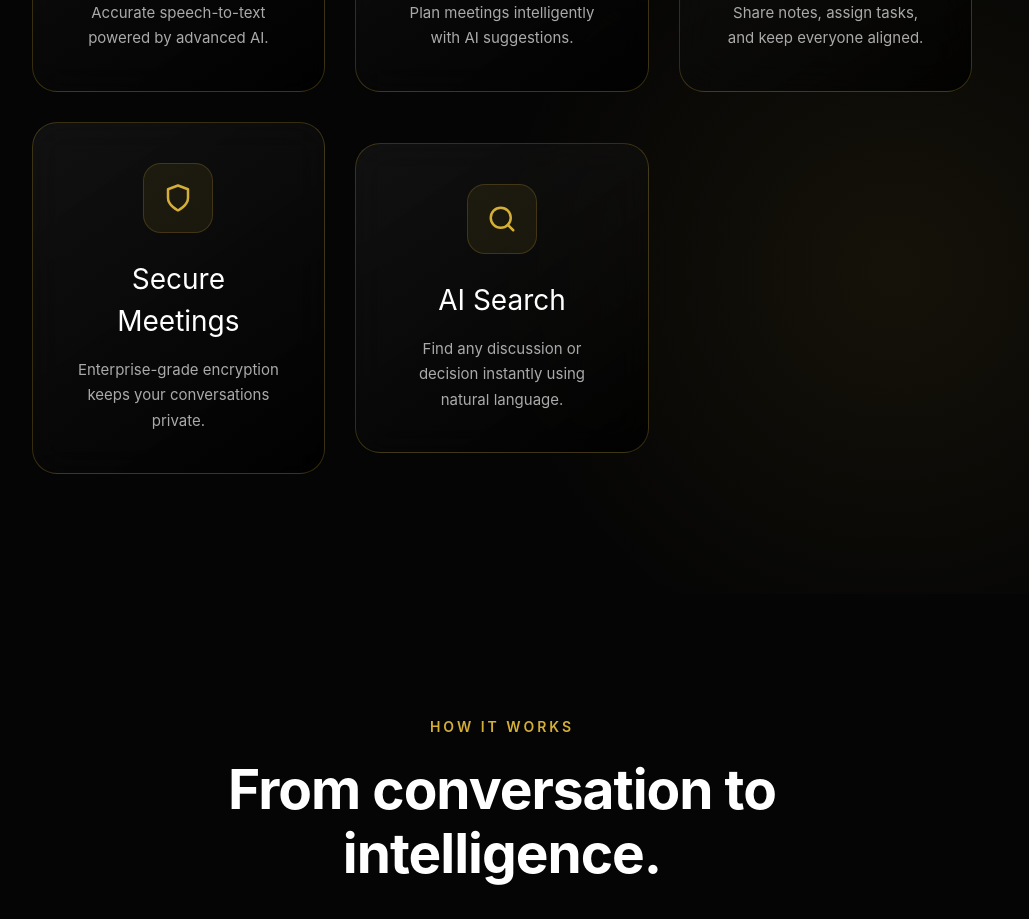
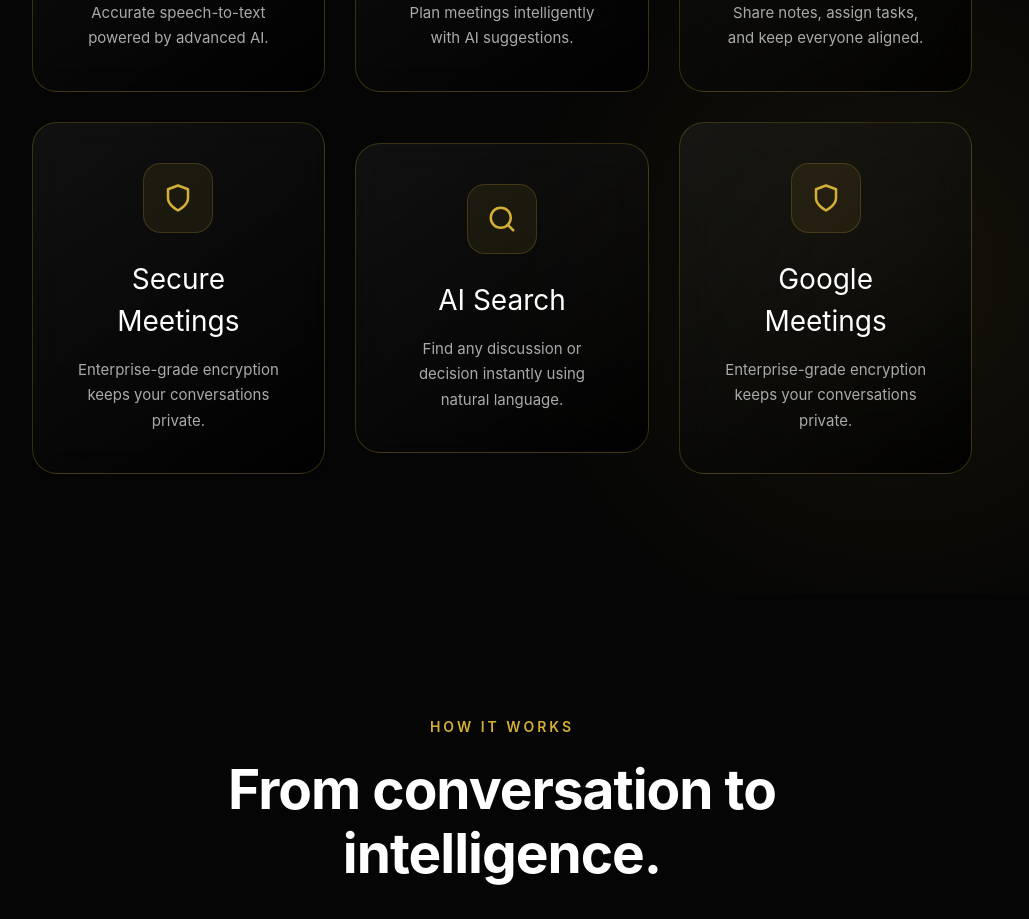
Before and after one commit to H-akimi07/MeetMind--AI-assistant-, a React (Vite) app in the folder frontend/: page / in a window 1280 px wide. Shown: the part 1800-2719 px from the top of the page, without its empty margins (138-1167 px from the left). Built offline with nearby package versions, Linux system fonts and the light colour scheme; no server answers.

Commit message:
features card

```diff
--- a/frontend/src/components/AIFeatures.jsx
+++ b/frontend/src/components/AIFeatures.jsx
@@ -51,6 +51,11 @@
     title: "AI Search",
     text: "Find any discussion or decision instantly using natural language.",
   },
+  {
+    icon: <FiShield />,
+    title: "Google Meetings",
+    text: "Enterprise-grade encryption keeps your conversations private.",
+  },
 ];
 
 function AIFeatures() {
```
